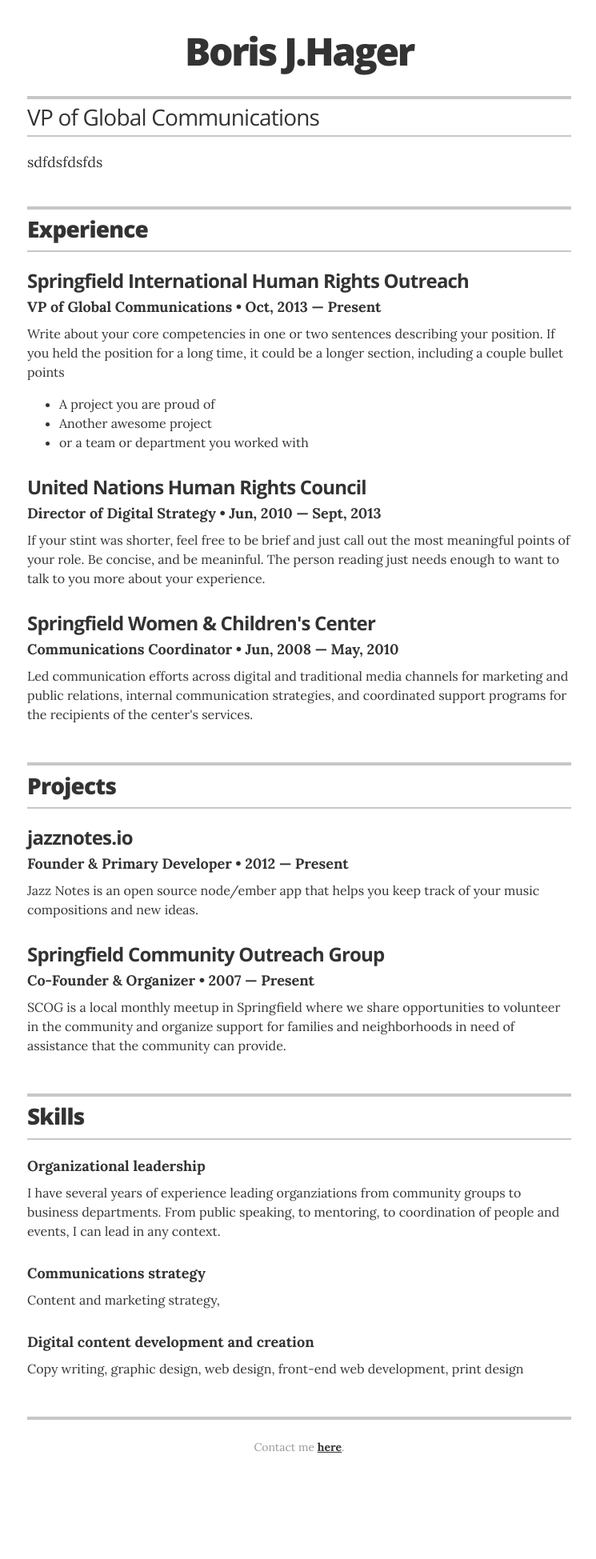
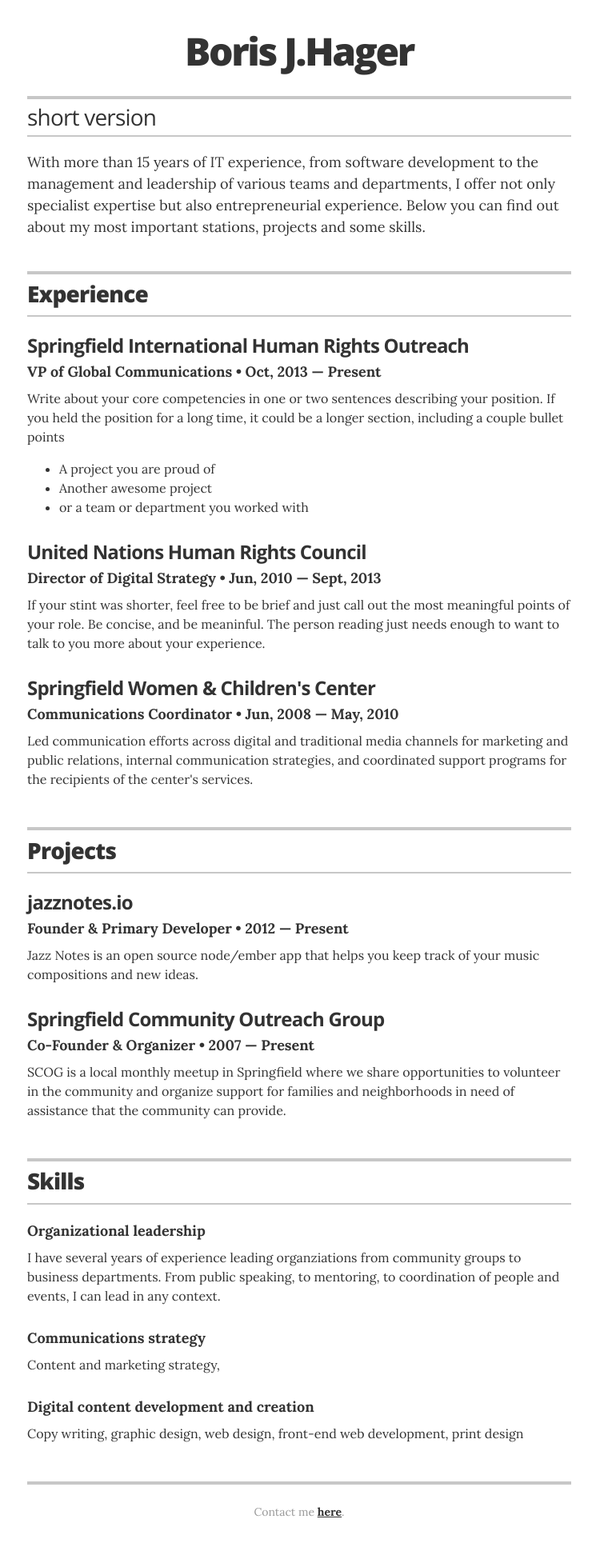
Before and after one commit to borishager/borishager.github.io, a Jekyll site: the page built from index.html, in a window 1280 px wide. Shown: the whole page at 80% size, without its empty margins (266-1011 px from the left). Built offline with Jekyll 4.4.1, drawn with Linux system fonts in a browser that asks for light colours; before the commit the page ends 1868 px from its top, so only the background shows below that.

Commit message:
Update _config.yml

```diff
--- a/_config.yml
+++ b/_config.yml
@@ -11,9 +11,10 @@
 # Resume settings
 resume_avatar:                  "true"
 resume_name:                    "Boris J.Hager"
-resume_title:                   "VP of Global Communications"
+resume_title:                   "short version"
 
-resume_header_intro: "<p>sdfdsfdsfds</p>"
+resume_header_intro: "<p>
+With more than 15 years of IT experience, from software development to the management and leadership of various teams and departments, I offer not only specialist expertise but also entrepreneurial experience. Below you can find out about my most important stations, projects and some skills.</p>"
 
 # Decide which sections to use
 resume_section_experience:      true
```
